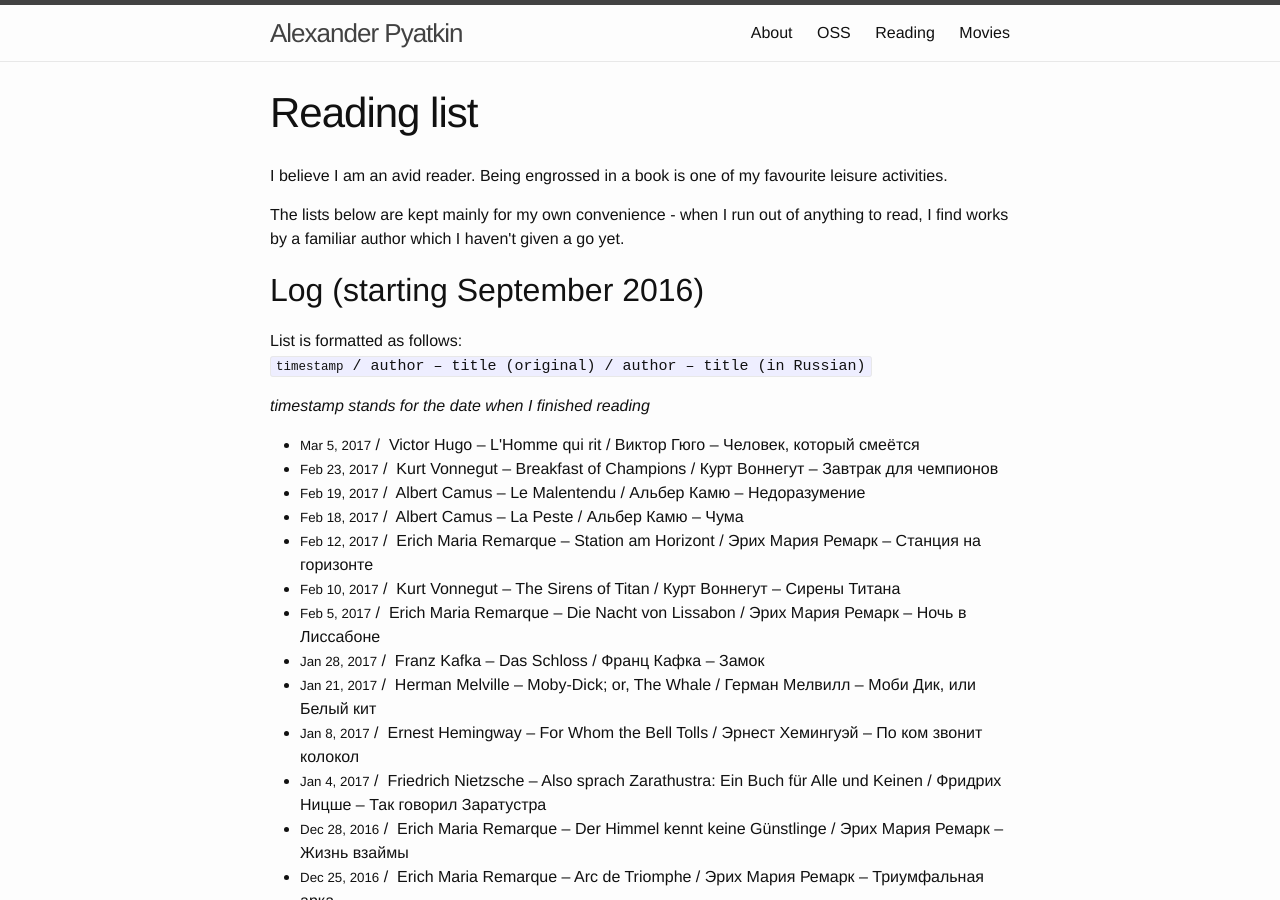
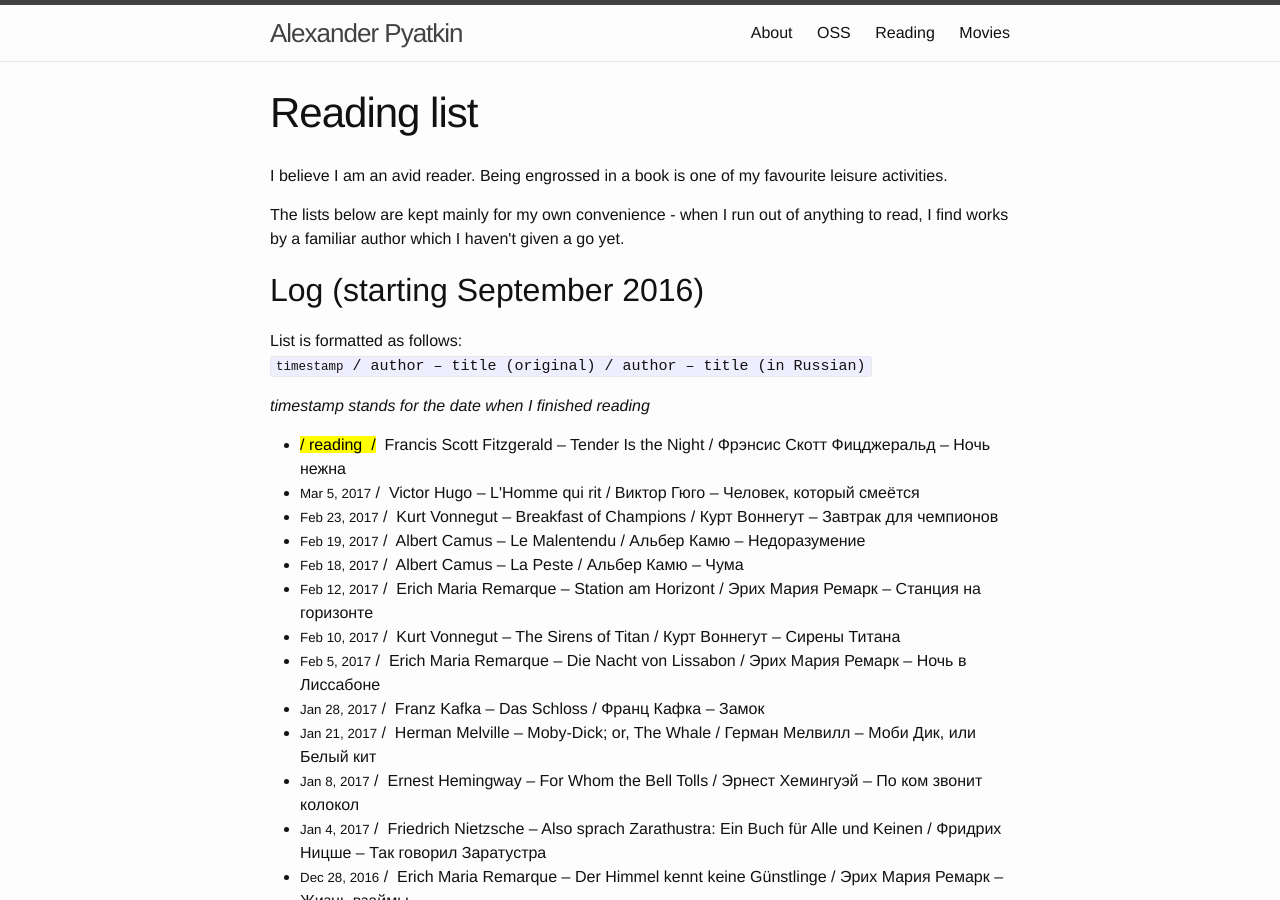
Before and after one commit to aspyatkin/personal-website, a Jekyll site: the page built from reading-list.md, in a window 1280 px wide and 900 px high. Built offline with Jekyll 4.4.1, drawn with Linux system fonts in a browser that asks for light colours.

Commit message:
Update reading list

```diff
--- a/reading-list.md
+++ b/reading-list.md
@@ -5,6 +5,14 @@ short_title: Reading
 permalink: /reading-list/
 top_ndx: 3
 log_list:
+  - reading: yes
+    original:
+      author: 'Francis Scott Fitzgerald'
+      title: 'Tender Is the Night'
+    russian:
+      author: 'Фрэнсис Скотт Фицджеральд'
+      title: 'Ночь нежна'
+
   - date: 'Mar 5, 2017'
     original:
       author: 'Victor Hugo'
```
